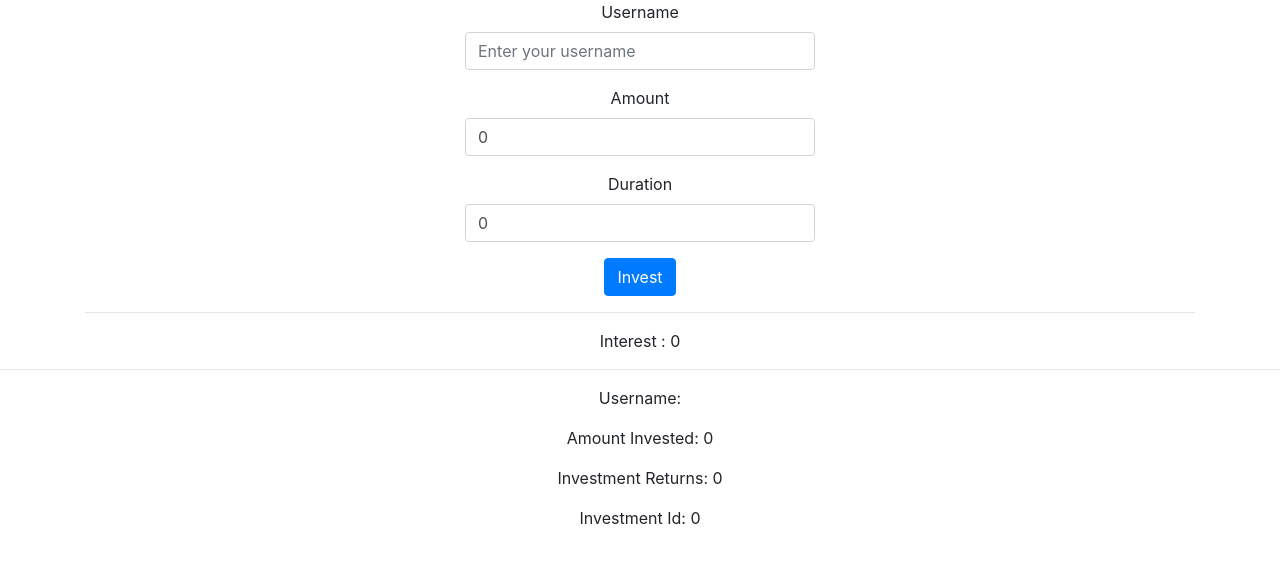
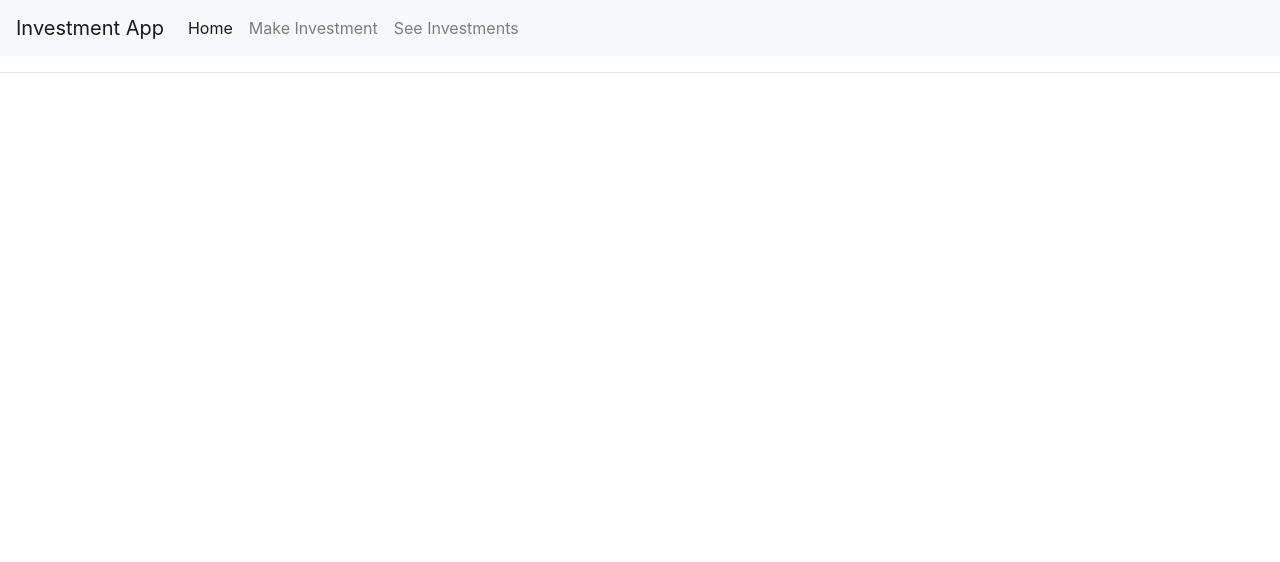
Before and after one commit to Munalula-Sikazwe/InvestmentApp-React, a React (Create React App) app: page / in a window 1280 px wide. Shown: the top 562 px of the page. Built offline with nearby package versions, Linux system fonts and the light colour scheme; no server answers.

Commit message:
Created the route definitions.

```diff
--- a/package.json
+++ b/package.json
@@ -12,7 +12,6 @@
     "@types/react-dom": "^17.0.7",
     "react": "^17.0.2",
     "react-dom": "^17.0.2",
-    "react-router-dom": "^5.2.0",
     "react-scripts": "4.0.3",
     "typescript": "^4.3.2",
     "web-vitals": "^1.1.2"
@@ -43,6 +42,7 @@
   },
   "devDependencies": {
     "axios": "^0.21.1",
-    "bootstrap": "^4.1.1"
+    "bootstrap": "^4.1.1",
+    "react-router-dom": "^5.2.0"
   }
 }
--- a/src/App.tsx
+++ b/src/App.tsx
@@ -3,14 +3,21 @@ import logo from './logo.svg';
 import './App.css';
 import {MakeInvestmentComponent} from "./Components/MakeInvestmentComponent";
 import {ViewInvestmentsComponent} from "./Components/ViewInvestmentsComponent";
+// @ts-ignore
+import {BrowserRouter as Router,Route  } from "react-router-dom";
+import {NavbarComponent} from "./Components/NavbarComponent";
 
 function App() {
   return (
-    <div className="App">
-     <MakeInvestmentComponent name={'John'} amount={10}/>
-        <hr/>
-        <ViewInvestmentsComponent/>
-    </div>
+      <Router>
+          <div className="App">
+<NavbarComponent/>
+             <Route path="/make-investment" component={MakeInvestmentComponent}/>
+              <hr/>
+             <Route path="/view-investments" component={ViewInvestmentsComponent}/>
+          </div>
+      </Router>
+
   );
 }
 
--- a/src/Components/NavbarComponent.tsx
+++ b/src/Components/NavbarComponent.tsx
@@ -1,6 +1,6 @@
 import React, {Component} from "react";
 import 'bootstrap/dist/css/bootstrap.min.css';
-class NavbarComponent extends Component<any, any>{
+export class NavbarComponent extends Component<any, any>{
     constructor(props:any) {
         super(props);
     }
```
Also changed, not shown: 1 other file (tests, documents, lock files or other folders).
